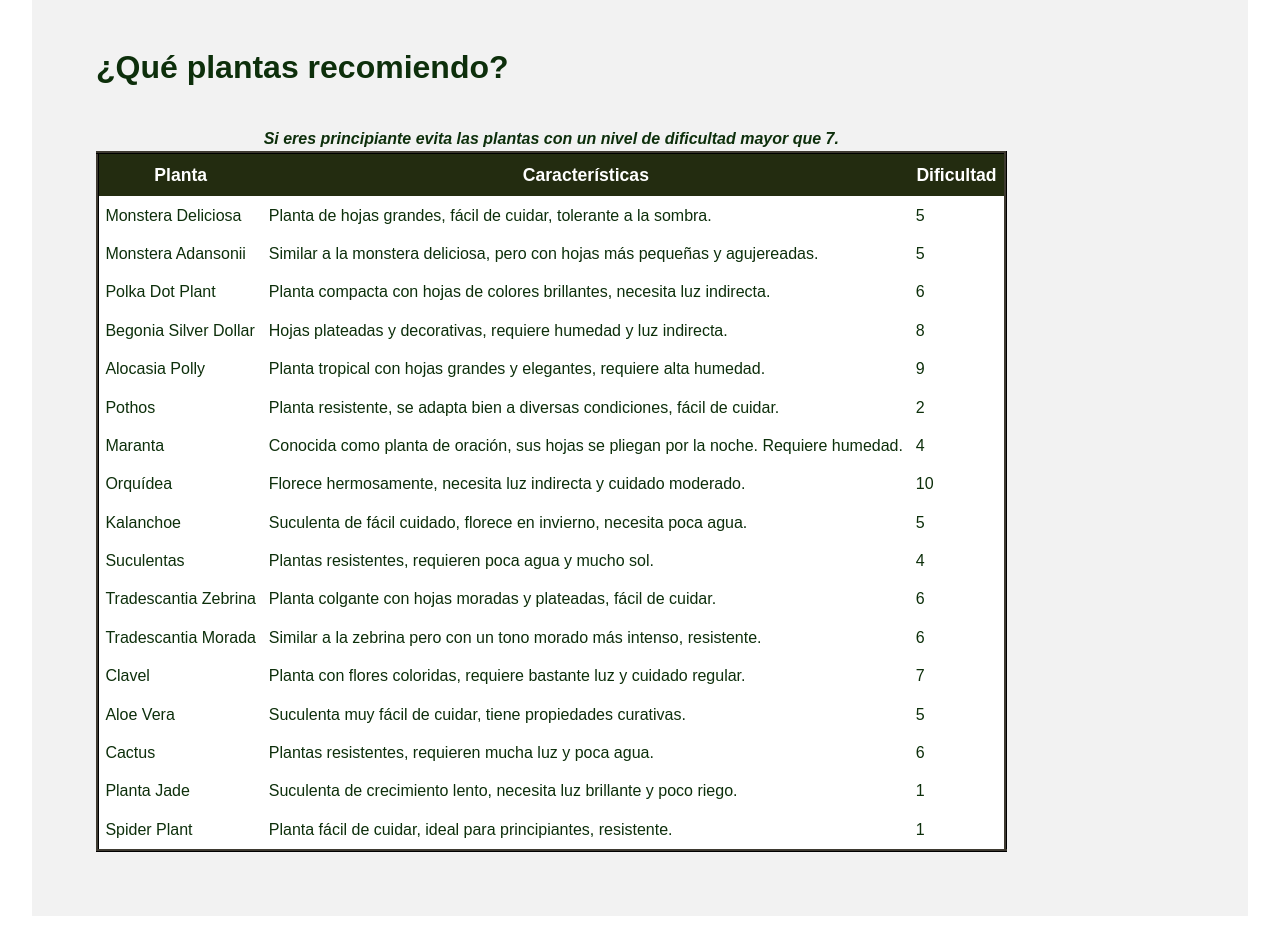
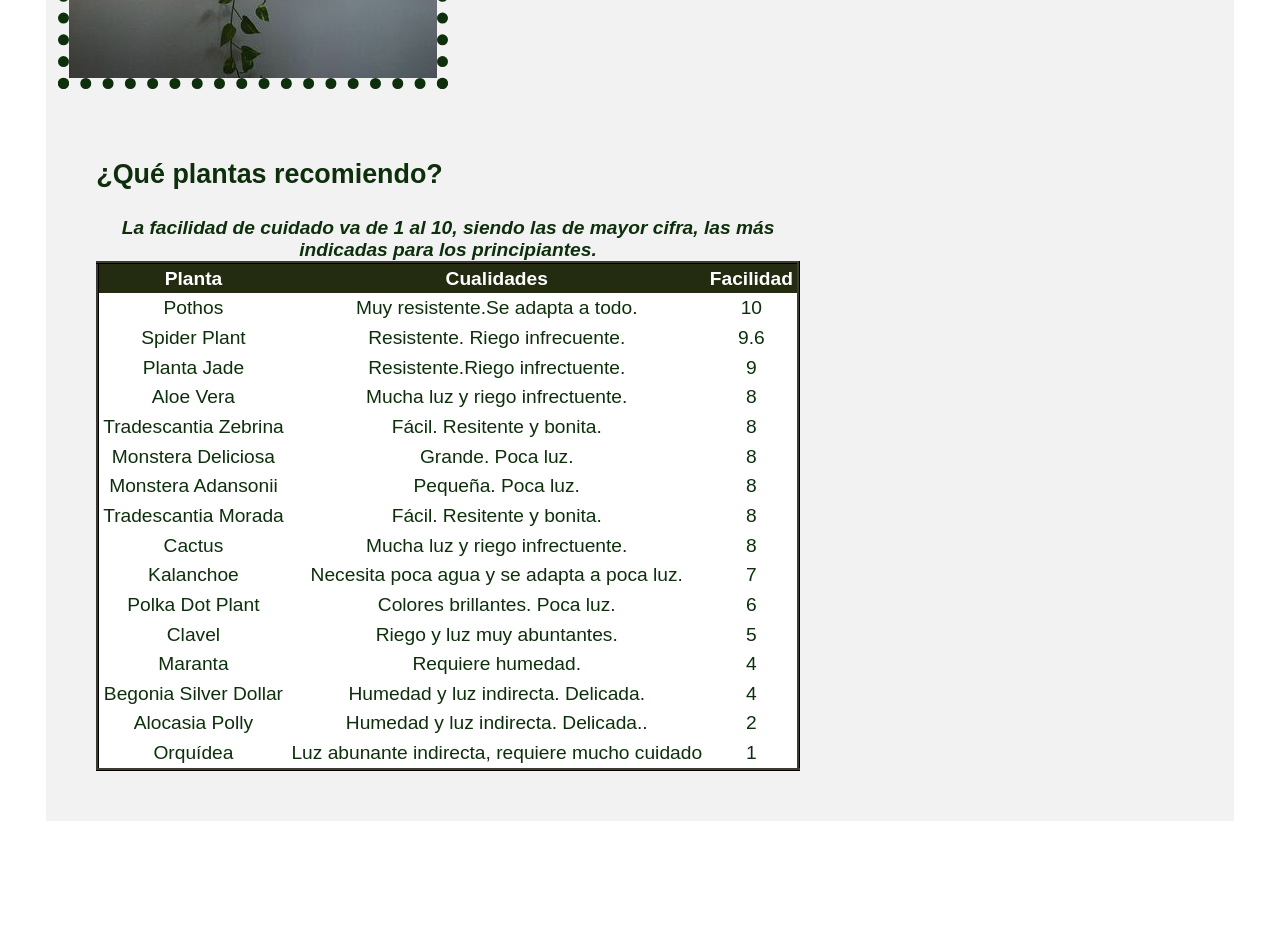
Before and after one commit to FdezAriasSara/UX, a plain HTML site: page plants.html in a window 1280 px wide. Shown: the part 1480-2428 px from the top of the page. After the commit the page ends 2339 px from the top, so only its background shows below. Drawn offline with Linux system fonts and the light colour scheme.

Commit message:
Mejoras segunda tanda

```diff
--- a/estilos/estilo.css
+++ b/estilos/estilo.css
@@ -6,25 +6,38 @@ body {
     font-family: 'Arial', sans-serif;
 
     color: #0D2F0B;
-    line-height: 1.6;
-    margin: 0;
+
+}
+header{
+    margin:0;
+    font-size:2em;
+    padding: 0.5rem;
 }
 
 
-/* Estilos generales */
 header, th {
 
     background-color:#232C10;
     color:#FFFFFF;
-    padding: 1rem;
+
     text-align: center;
 }
+h1{
+    font-size: 1.4em;
+
+}
 h2{
-    font-size: 3em;
+    font-size:2.6em;
 }
+
 h3{
-    font-size: 2em;
+    font-size: 1.4em;
 }
+h2.buscador,article>h2{
+    font-size:2em;
+
+}
+
 nav{ display: flex;
     flex-direction: row;
     justify-content: center;
@@ -32,10 +45,10 @@ nav{ display: flex;
     align-items: center;}
 
 nav a {
-    padding: 1em;
+    padding: 0.6em;
     color: #E1B35E;
-    font-size: 1em;
-    margin:2em;
+    font-size: 1.2em;
+    margin:1em;
 }
 
 nav a:hover {
@@ -46,15 +59,19 @@ nav a:visited{
 }
 
 section {
-    padding: 2rem;
+    padding: 2em;
+}
+
+section.buscador,main{
+
+    padding:0.6em;
+    margin:2em;
 }
 main{
+    font-size:1.2em;
     display: flex;
     flex-direction: column;
     justify-content: center;
-    padding:2em;
-    margin:2em;
-
     background-color: #F2F2F2;
 }
 img{
@@ -70,6 +87,7 @@ img{
 }
 caption{
     font-style: italic;
+    font-size: 0.7em;
 }
 
  table{
@@ -79,20 +97,20 @@ caption{
     border-color: #3e3a31;
     text-wrap:wrap;
     border-collapse: collapse; /* Elimina el espacio entre bordes de las celdas */
-    table-layout: fixed;
+
  }
  th{
-    padding: 0.4em;
-    font-size: 1.1em;
+    padding: 0.2em;
+    font-size: 1em;
  }
  td{
 
-    padding: 0.4em;
-    text-align: left;
+    padding: 0.2em;
+    text-align: center;
 
  }
  tr{
-    padding:2em;
+    padding:1em;
 
  }
 
@@ -112,13 +130,17 @@ button {
     margin:3em;
  }
  input[type="text"] {
-    width: 20em;
+    width: 100%;
     height: 3em;
     font-size: 1rem;
   }
 
  p.tooltipBusqueda{
     font-style: italic;
+ }
+ p.noResultsFeedback{
+    background-color: #FFB9B9;
+    color: #000000;
  }
  caption{
     font-size:1em;
--- a/plants.html
+++ b/plants.html
@@ -67,101 +67,105 @@
     <section>
             <h3>¿Qué plantas recomiendo?</h3>
             <table>
-                    <caption>Si eres principiante evita las plantas con un nivel de dificultad mayor que 7.</caption>
+                    <caption>La facilidad de cuidado va de 1 al 10, siendo las de mayor cifra, las más indicadas para los principiantes.</caption>
                     <thead>
                         <tr>
                             <th>Planta</th>
-                            <th>Características</th>
-                            <th>Dificultad</th>
+                            <th>Cualidades</th>
+                            <th>Facilidad</th>
                         </tr>
                     </thead>
                     <tbody>
 
+
+
+                    <tr>
+                        <td>Pothos</td>
+                        <td>Muy resistente.Se adapta a todo.</td>
+                        <td>10</td>
+                    </tr>
+
+
+                    <tr>
+                        <td>Spider Plant</td>
+                        <td>Resistente. Riego infrecuente.</td>
+                        <td>9.6</td>
+                    </tr>
+                    <tr>
+                        <td>Planta Jade</td>
+                        <td>Resistente.Riego infrectuente.</td>
+                        <td>9</td>
+                    </tr>
+                    <tr>
+                        <td>Aloe Vera</td>
+                        <td>Mucha luz y riego infrectuente.</td>
+                        <td>8</td>
+                    </tr>
+                    <tr>
+                        <td>Tradescantia Zebrina</td>
+                        <td>Fácil. Resitente y bonita.</td>
+                        <td>8</td>
+                    </tr>
                     <tr>
                         <td>Monstera Deliciosa</td>
-                        <td>Planta de hojas grandes, fácil de cuidar, tolerante a la sombra.</td>
+                        <td>Grande.  Poca luz.</td>
+                        <td>8</td>
+                    </tr>
+                    <tr>
+                        <td>Monstera Adansonii</td>
+                        <td>Pequeña. Poca luz.</td>
+                        <td>8</td>
+                    </tr>
+                    <tr>
+                        <td>Tradescantia Morada</td>
+                        <td>Fácil. Resitente y bonita.</td>
+                        <td>8</td>
+                    </tr>
+                    <tr>
+                        <td>Cactus</td>
+                        <td>Mucha luz y riego infrectuente.</td>
+                        <td>8</td>
+                    </tr>
+                    <tr>
+                        <td>Kalanchoe</td>
+                        <td>Necesita poca agua y se adapta a poca luz.</td>
+                        <td>7</td>
+                    </tr>
+                    <tr>
+                        <td>Polka Dot Plant</td>
+                        <td>Colores brillantes. Poca luz.</td>
+                        <td>6</td>
+                    </tr>
+
+                    <tr>
+                        <td>Clavel</td>
+                        <td>Riego y luz muy abuntantes.</td>
                         <td>5</td>
                     </tr>
                     <tr>
-                        <td>Monstera Adansonii</td>
-                        <td>Similar a la monstera deliciosa, pero con hojas más pequeñas y agujereadas.</td>
-                        <td>5</td>
-                    </tr>
-                    <tr>
-                        <td>Polka Dot Plant</td>
-                        <td>Planta compacta con hojas de colores brillantes, necesita luz indirecta.</td>
-                        <td>6</td>
+                        <td>Maranta</td>
+                        <td> Requiere humedad.</td>
+                        <td>4</td>
                     </tr>
                     <tr>
                         <td>Begonia Silver Dollar</td>
-                        <td>Hojas plateadas y decorativas, requiere humedad y luz indirecta.</td>
-                        <td>8</td>
+                        <td>Humedad y luz indirecta. Delicada.</td>
+                        <td>4</td>
                     </tr>
                     <tr>
                         <td>Alocasia Polly</td>
-                        <td>Planta tropical con hojas grandes y elegantes, requiere alta humedad.</td>
-                        <td>9</td>
-                    </tr>
-                    <tr>
-                        <td>Pothos</td>
-                        <td>Planta resistente, se adapta bien a diversas condiciones, fácil de cuidar.</td>
+                        <td>Humedad y luz indirecta. Delicada..</td>
                         <td>2</td>
                     </tr>
                     <tr>
-                        <td>Maranta</td>
-                        <td>Conocida como planta de oración, sus hojas se pliegan por la noche. Requiere humedad.</td>
-                        <td>4</td>
+                        <td>Orquídea</td>
+                        <td> Luz abunante indirecta, requiere mucho cuidado</td>
+                        <td>1 </td>
                     </tr>
-                    <tr>
-                        <td>Orquídea</td>
-                        <td>Florece hermosamente, necesita luz indirecta y cuidado moderado.</td>
-                        <td>10</td>
-                    </tr>
-                    <tr>
-                        <td>Kalanchoe</td>
-                        <td>Suculenta de fácil cuidado, florece en invierno, necesita poca agua.</td>
-                        <td>5</td>
-                    </tr>
-                    <tr>
-                        <td>Suculentas</td>
-                        <td>Plantas resistentes, requieren poca agua y mucho sol.</td>
-                        <td>4</td>
-                    </tr>
-                    <tr>
-                        <td>Tradescantia Zebrina</td>
-                        <td>Planta colgante con hojas moradas y plateadas, fácil de cuidar.</td>
-                        <td>6</td>
-                    </tr>
-                    <tr>
-                        <td>Tradescantia Morada</td>
-                        <td>Similar a la zebrina pero con un tono morado más intenso, resistente.</td>
-                        <td>6</td>
-                    </tr>
-                    <tr>
-                        <td>Clavel</td>
-                        <td>Planta con flores coloridas, requiere bastante luz y cuidado regular.</td>
-                        <td>7</td>
-                    </tr>
-                    <tr>
-                        <td>Aloe Vera</td>
-                        <td>Suculenta muy fácil de cuidar, tiene propiedades curativas.</td>
-                        <td>5</td>
-                    </tr>
-                    <tr>
-                        <td>Cactus</td>
-                        <td>Plantas resistentes, requieren mucha luz y poca agua.</td>
-                        <td>6</td>
-                    </tr>
-                    <tr>
-                        <td>Planta Jade</td>
-                        <td>Suculenta de crecimiento lento, necesita luz brillante y poco riego.</td>
-                        <td>1</td>
-                    </tr>
-                    <tr>
-                        <td>Spider Plant</td>
-                        <td>Planta fácil de cuidar, ideal para principiantes, resistente.</td>
-                        <td>1</td>
-                    </tr>
+
+
+
+
                 </tbody>
             </table>
     </section>
--- a/scripts/search.js
+++ b/scripts/search.js
@@ -86,7 +86,12 @@ document.addEventListener('DOMContentLoaded', function() {
           resultBox.appendChild(resultDiv); //se añade al conjunto de resultados
         });
       } else {
-        resultBox.textContent = 'No se encontraron resultados.';
+        resultBox.textContent =
+        resultDiv.innerHTML = `
+
+        <p class="noResultsFeedback">No se encontraron resultados.</p>
+
+     `;
       }
     }
 
```
Also changed, not shown: hobbies.html (+1 -1 lines), index.html (+6 -4 lines), sport.html (+1 -1 lines).
